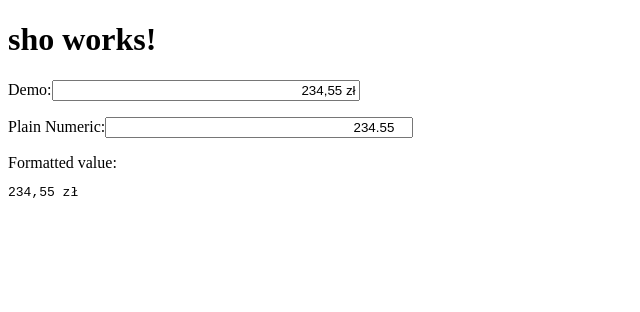
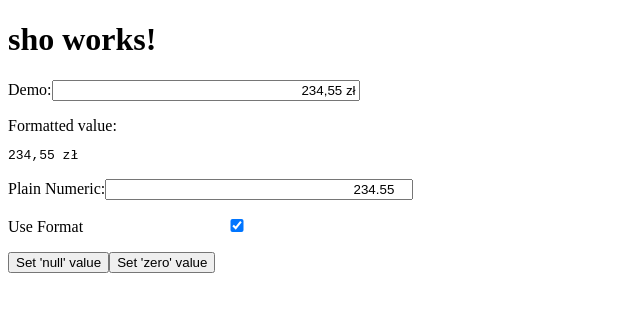
Before and after one commit to shopen21/angular-currency-input, an Angular app: page / in a window 1280 px wide. Shown: the top 312 px of the page, without its empty margins (0-640 px from the left). Built offline with nearby package versions, Linux system fonts and the light colour scheme.

Commit message:
handle null value, null number format cases;

```diff
--- a/src/app/app.component.html
+++ b/src/app/app.component.html
@@ -7,12 +7,21 @@
   <input id="currencyInput" [(ngModel)]="amount" type="text" [number-format]="format">
 </p>
 
+<div>
+  Formatted value:
+  <pre>{{amount | numberFormat : format }}</pre>
+</div>
+
 <p>
   <label for="numberInput">Plain Numeric:</label>
   <input id="numberInput" type="number" [(ngModel)]="amount" step="0.01" placeholder="0.00" value="0.00">
 </p>
 
-<div>
-  Formatted value:
-  <pre>{{amount | numberFormat : format }}</pre>
-</div>
+<p>
+  <label for="useFormatCheckbox">Use Format</label>
+  <input id="useFormatCheckbox" type="checkbox" [(ngModel)]="useFormat">
+</p>
+
+<p>
+  <button (click)="setNull()">Set 'null' value</button> <button (click)="setZero()">Set 'zero' value</button>
+</p>
--- a/src/app/app.component.ts
+++ b/src/app/app.component.ts
@@ -9,8 +9,9 @@ import NumberFormat = Intl.NumberFormat;
 export class AppComponent {
   title = 'sho works!';
   amount: number | null = 234.55;
+  useFormat = true;
 
-  public format: NumberFormat = new NumberFormat('pl-PL', {
+  private _format: NumberFormat = new NumberFormat('pl-PL', {
     style: 'currency',
     currency: 'PLN',
     currencyDisplay: 'symbol',
@@ -20,6 +21,10 @@ export class AppComponent {
     maximumFractionDigits: 2
   });
 
+  public get format(): NumberFormat {
+    return this.useFormat ? this._format : null;
+  }
+
   public setNull(): void {
     this.amount = null;
   }
--- a/src/app/number-format/number-format.directive.ts
+++ b/src/app/number-format/number-format.directive.ts
@@ -1,4 +1,4 @@
-import {Directive, forwardRef, HostListener, Input, Provider} from "@angular/core";
+import {Directive, forwardRef, HostListener, Input, OnChanges, Provider, SimpleChanges} from "@angular/core";
 import {ControlValueAccessor, DefaultValueAccessor, NG_VALUE_ACCESSOR} from "@angular/forms";
 
 import {NumberFormatPipe} from "app/number-format/number-format.pipe";
@@ -10,12 +10,34 @@ const CUSTOM_VALUE_ACCESSOR: Provider = {
   multi: true
 };
 
+const DEFAULT_NUMBER_FORMAT = new NumberFormat('en-US', {
+  style: 'decimal',
+  minimumIntegerDigits: 1,
+  minimumFractionDigits: 0,
+  maximumFractionDigits: 2,
+  useGrouping: false
+});
+
 @Directive({
   selector: 'input[number-format][type="text"]',
   providers: [CUSTOM_VALUE_ACCESSOR]
 })
-export class NumberFormatDirective implements ControlValueAccessor {
-  @Input('number-format') numberFormat: NumberFormat;
+export class NumberFormatDirective implements ControlValueAccessor, OnChanges {
+  ngOnChanges(changes: SimpleChanges): void {
+    if (changes.numberFormat) {
+      this.doWriteValue(this.numericValue);
+    }
+  }
+
+  private _numberFormat: NumberFormat = DEFAULT_NUMBER_FORMAT;
+
+  @Input('number-format') set numberFormat(value: NumberFormat) {
+    this._numberFormat = value ? value : DEFAULT_NUMBER_FORMAT;
+  }
+
+  get numberFormat(): NumberFormat {
+    return this._numberFormat;
+  }
 
   @HostListener('input', ['$event.target.value']) onInput(userInputValue): void {
     let parsedNumber = this.transformer.parse(userInputValue, this.numberFormat);
@@ -65,6 +87,9 @@ export class NumberFormatDirective implements ControlValueAccessor {
   }
 
   writeValue(numericValue: number): void {
+    if (!numericValue) {
+      numericValue = 0;
+    }
     this.numericValue = numericValue;
     this.doWriteValue(numericValue);
   }
```
